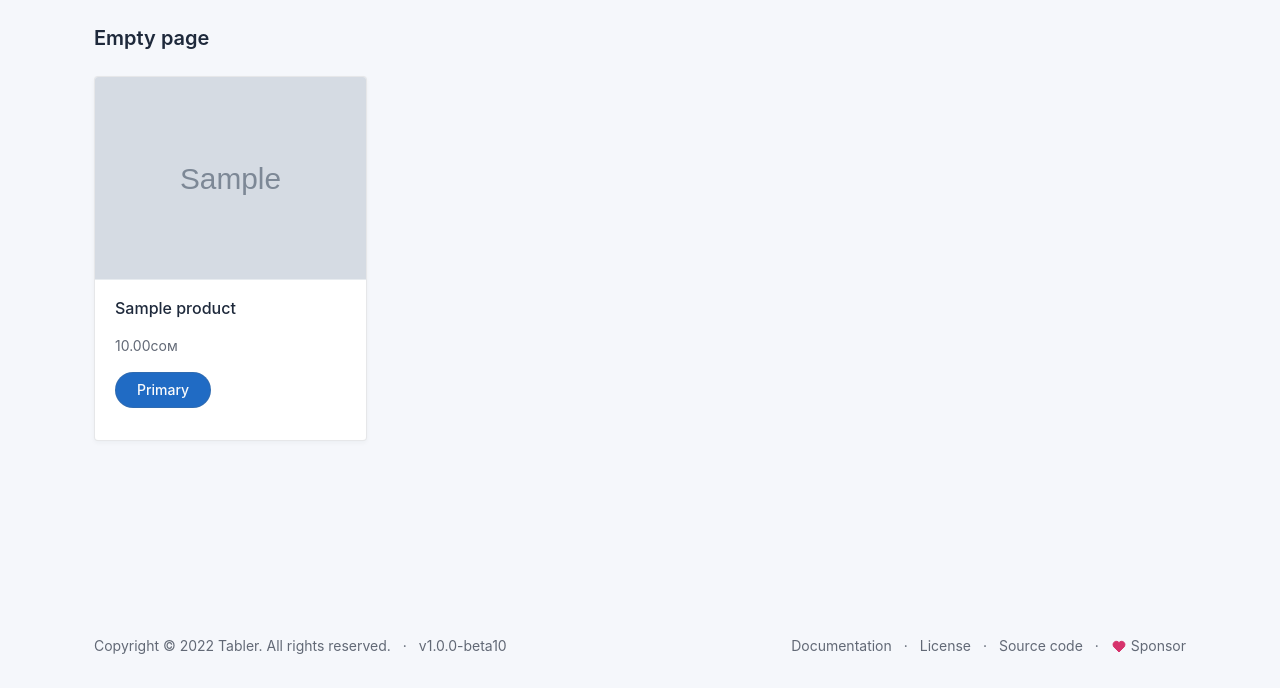
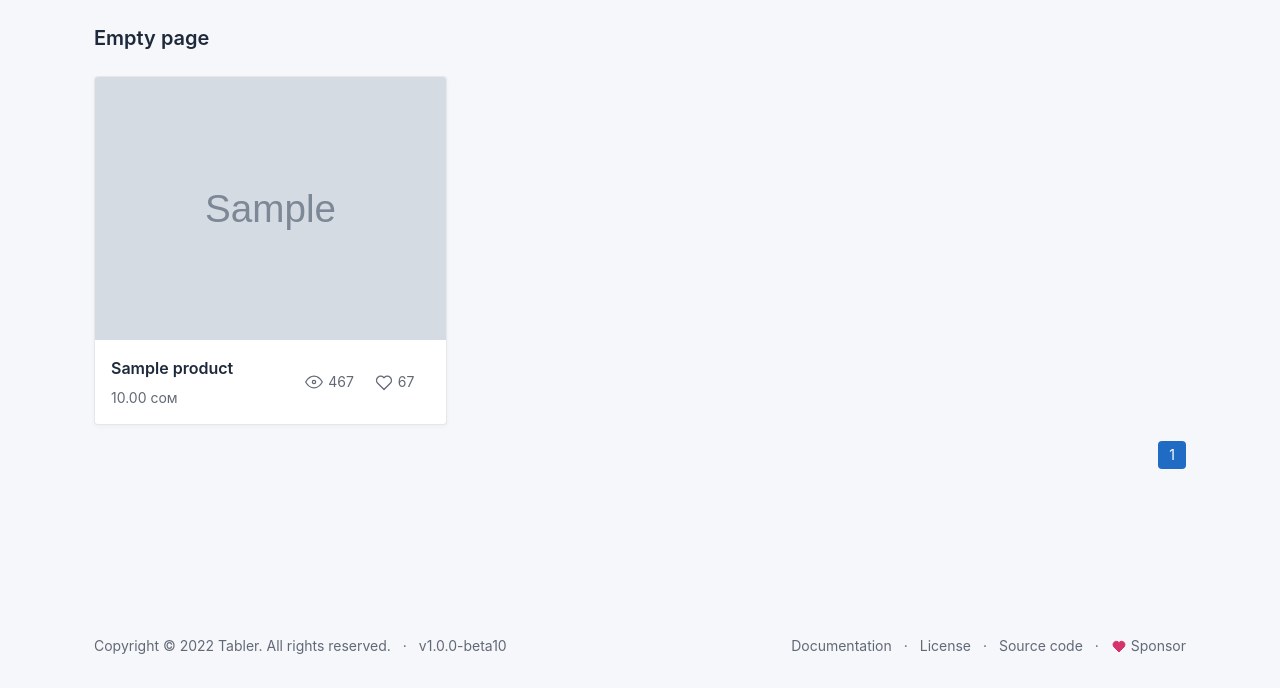
Before and after one commit to Sultanbek9899/kg_express, a Django app: page /list/product/ in a window 1280 px wide. Shown: the part 112-800 px from the top of the page. Run offline with Django 3.2, Linux system fonts and the light colour scheme; tables that the repository leaves empty hold one stand-in row (values such as "Sample post"); grey boxes marked "Sample" are stand-in pictures; some libraries are stand-ins or nearby versions.

Commit message:
add pagination

```diff
--- a/backend/apps/product/templates/product_list.html
+++ b/backend/apps/product/templates/product_list.html
@@ -1,21 +1,83 @@
 {% extends 'base_tabler.html' %}
 
 {% block content %}
-    {% for product in products %}
+<div class="row row-cards">
+    {% for product in page_obj %}
 
-    <div class="col-md-6 col-lg-3">
-        <div class="card">
-          <div class="card-img-top img-responsive img-responsive-21x10" style="background-image: url({{product.image.url}})" ></div>
+      <div class="col-sm-6 col-lg-4">
+        <div class="card card-sm">
+          <a href="#" class="d-block">
+            <img src="{{product.image.url}}" class="card-img-top">
+          </a>
           <div class="card-body">
-            <h3 class="card-title">{{ product.name }}</h3>
-            <p class="text-muted">{{product.price}}сом  </p>
-            <div class="col-6 col-sm-4 col-md-2 col-xl mb-3">
-                <a href="#" class="btn btn-primary btn-pill w-200">
-                  Primary
+            <div class="d-flex align-items-center">
+
+              <div>
+                <div><h3>{{product.name}}</h3></div>
+                <div class="text-muted">{{product.price}} сом</div>
+              </div>
+              <div class="ms-auto">
+                <a href="#" class="text-muted">
+                  <!-- Download SVG icon from http://tabler-icons.io/i/eye -->
+                  <svg xmlns="http://www.w3.org/2000/svg" class="icon" width="24" height="24" viewBox="0 0 24 24" stroke-width="2" stroke="currentColor" fill="none" stroke-linecap="round" stroke-linejoin="round"><path stroke="none" d="M0 0h24v24H0z" fill="none"/><circle cx="12" cy="12" r="2" /><path d="M22 12c-2.667 4.667 -6 7 -10 7s-7.333 -2.333 -10 -7c2.667 -4.667 6 -7 10 -7s7.333 2.333 10 7" /></svg>
+                  467
+                </a>
+                <a href="#" class="ms-3 text-muted">
+                  <!-- Download SVG icon from http://tabler-icons.io/i/heart -->
+                  <svg xmlns="http://www.w3.org/2000/svg" class="icon" width="24" height="24" viewBox="0 0 24 24" stroke-width="2" stroke="currentColor" fill="none" stroke-linecap="round" stroke-linejoin="round"><path stroke="none" d="M0 0h24v24H0z" fill="none"/><path d="M19.5 13.572l-7.5 7.428l-7.5 -7.428m0 0a5 5 0 1 1 7.5 -6.566a5 5 0 1 1 7.5 6.572" /></svg>
+                  67
+                </a>
+                <a class="ms-3 text-muted">
+                  <i class="ti ti-shopping-cart-plus" ></i>
                 </a>
               </div>
-        </div>
+            </div>
+          </div>
         </div>
       </div>
+
+
     {% endfor %}
+    <div class="d-flex">
+      <ul class="pagination ms-auto">
+        {% if page_obj.has_previous %}
+          <li class="page-item {% if not page_obj.has_previous %} disabled {% endif %}">
+            <a class="page-link" href="?page={{page_obj.previous_page_number}}" tabindex="-1" aria-disabled="true">
+              <!-- Download SVG icon from http://tabler-icons.io/i/chevron-left -->
+              <svg xmlns="http://www.w3.org/2000/svg" class="icon" width="24" height="24" viewBox="0 0 24 24" stroke-width="2" stroke="currentColor" fill="none" stroke-linecap="round" stroke-linejoin="round"><path stroke="none" d="M0 0h24v24H0z" fill="none"/><polyline points="15 6 9 12 15 18" /></svg>
+              prev
+            </a>
+          </li>
+        {% endif %}
+
+        {% for i in page_obj.paginator.get_elided_page_range %}
+          {% if i == page_obj.paginator.ELLIPSIS %}
+            <li class="page-item ">
+              <a class="page-link" href="?page={{i}}">
+            {{i}}
+            </a>
+          </li>
+          {% else %}
+
+            <li class="page-item {% if i == page_obj.number %} active {% endif %}">
+              <a class="page-link" href="?page={{i}}">
+                {{i}}
+            </a>
+          </li>
+          {% endif %}
+
+
+        {% endfor %}
+
+        {% if page_obj.has_next %}
+        <li class="page-item {% if not page_obj.has_next %} disabled {% endif %}">
+          <a class="page-link" href="?page={{page_obj.next_page_number}}">
+            next <!-- Download SVG icon from http://tabler-icons.io/i/chevron-right -->
+            <svg xmlns="http://www.w3.org/2000/svg" class="icon" width="24" height="24" viewBox="0 0 24 24" stroke-width="2" stroke="currentColor" fill="none" stroke-linecap="round" stroke-linejoin="round"><path stroke="none" d="M0 0h24v24H0z" fill="none"/><polyline points="9 6 15 12 9 18" /></svg>
+          </a>
+        </li>
+        {% endif %}
+      </ul>
+    </div>
+</div>
 {% endblock %}
--- a/backend/apps/product/urls.py
+++ b/backend/apps/product/urls.py
@@ -7,4 +7,6 @@ urlpatterns = [
     path('getSubcategory/', get_subcategory, name="get_subcategory"),
     path('list/product/', ProductListView.as_view(), name='product_list'),
     path('detail/product/<int:pk>/',ProductDetailView.as_view(), name="product_detail"),
+    path('list/category/<slug:slug>/', ProductListView.as_view(), name="category_products"),
+    path('list/category/<slug:slug>/<slug:subcategory_slug>/', ProductListView.as_view(), name="subcategory_products"),
 ]
--- a/backend/apps/product/views.py
+++ b/backend/apps/product/views.py
@@ -27,21 +27,24 @@ class IndexPage(TemplateView):
 class ProductListView(ListView):
     model = Product
     template_name = "product_list.html"
-    context_object_name = "products"
-    queryset = Product.objects.filter(is_active=True)
+    paginate_by = 1
     #стандартное имя списка продуктов в шаблоне
     # для ListView - object_list
 
+    def get_queryset(self):
+        print(self.kwargs)
+        category_slug = self.kwargs.get('slug')
+        subcategory_slug = self.kwargs.get('subcategory_slug')
+        if subcategory_slug:
+            products = Product.objects.filter(is_active=True, subcategory__slug=subcategory_slug)
+        elif category_slug:
+            products = Product.objects.filter(is_active=True, category__slug=category_slug)
+        else:
+            products = Product.objects.filter(is_active=True)
+        return products
 
 
 class ProductDetailView(DetailView):
     model = Product
     template_name = "product_detail.html"
     context_object_name = "product" # стандартный object
-    #
-
-    def get_context_data(self, **kwargs):
-        context = super().get_context_data(**kwargs)
-        context['subs'] = SubCategory.objects.all()
-        print(context)
-        return context
--- a/backend/templates/base_tabler.html
+++ b/backend/templates/base_tabler.html
@@ -20,6 +20,7 @@
     <link href="{% static 'dist/css/tabler-payments.min.css' %}" rel="stylesheet"/>
     <link href="{% static 'dist/css/tabler-vendors.min.css' %}" rel="stylesheet"/>
     <link href="{% static 'dist/css/demo.min.css' %}" rel="stylesheet"/>
+    <link rel="stylesheet" href="https://unpkg.com/@tabler/icons@latest/iconfont/tabler-icons.min.css">
   </head>
   <body >
     <div class="page">
@@ -201,15 +202,15 @@
                             Все товары
                         </a>
                         {% for category in categories %}
-                            {% if category.subcategory_set.all %}
+                            {% if category.subcategories.all %}
                                 <div class="dropend">
-                                <a class="dropdown-item dropdown-toggle" href="#sidebar-cards" data-bs-toggle="dropdown" data-bs-auto-close="outside" role="button" aria-expanded="false" >
+                                <a class="dropdown-item dropdown-toggle" href="{% url 'category_products' category.slug %}" data-bs-toggle="dropdown" data-bs-auto-close="outside" role="button" aria-expanded="false" >
                                   {{category.name}}
                                   <span class="badge badge-sm bg-green text-uppercase ms-2">New</span>
                                 </a>
                                 <div class="dropdown-menu">
                                 {% for subcategory in category.subcategories.all %}
-                                <a href="./cards.html" class="dropdown-item">
+                                <a href="{% url 'subcategory_products' category.slug subcategory.slug %}" class="dropdown-item">
                                     {{subcategory.name}}
                                 </a>
                                 {% endfor %}
@@ -217,7 +218,7 @@
                                 </div>
                               </div>
                             {% else %}
-                                <a class="dropdown-item" href="./empty.html">
+                                <a class="dropdown-item" href="{% url 'category_products' category.slug %}">
                                 {{category.name}}
                                 </a>
                              {% endif %}
```
